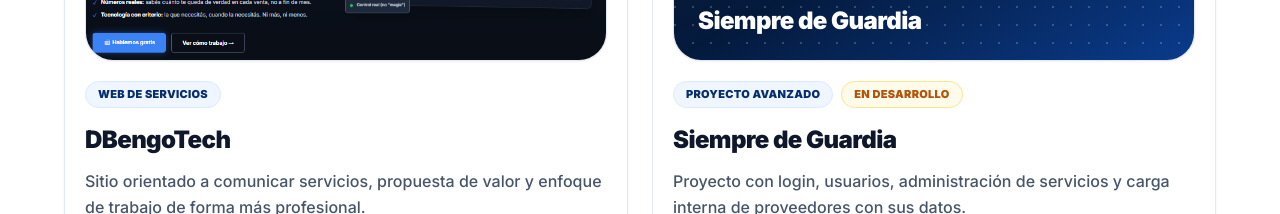
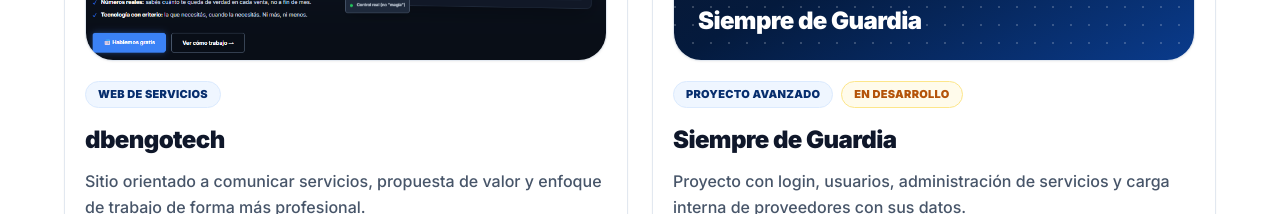
Before and after one commit to BengoDamian/oriavision-hub, a Next.js app: page /web in a window 1280 px wide. Shown: the part 3280-3494 px from the top of the page. Built offline with nearby package versions, Linux system fonts and the light colour scheme; no server answers.

Commit message:
Update page.tsx

```diff
--- a/src/app/web/page.tsx
+++ b/src/app/web/page.tsx
@@ -140,7 +140,7 @@ const projects: Project[] = [
     image: "/portfolio/calculadora-webapp.png",
   },
   {
-    title: "DBengoTech",
+    title: "dbengotech",
     kind: "Web de servicios",
     href: "https://dbengotech.com.ar/",
     domain: "dbengotech.com.ar",
```
